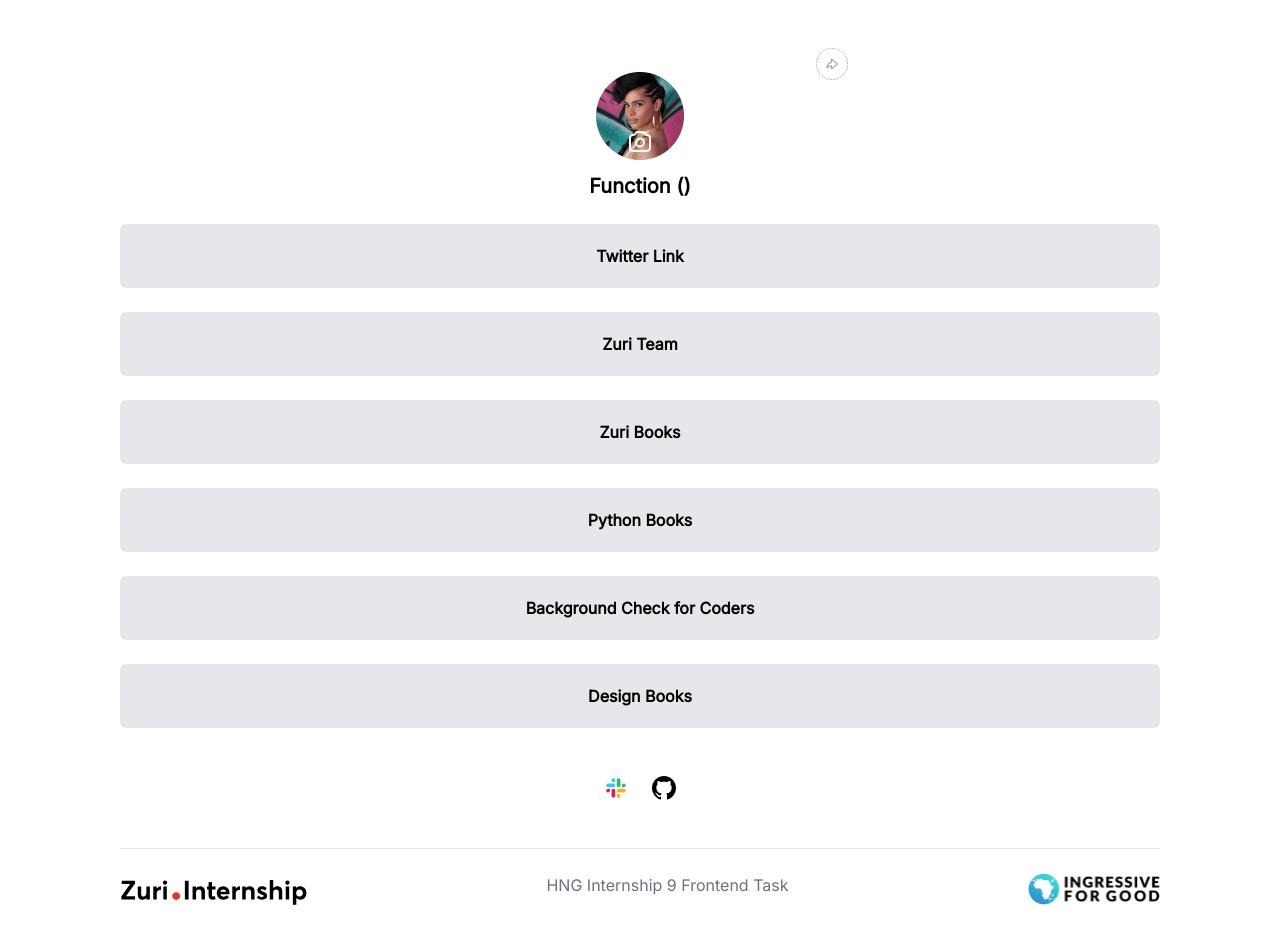
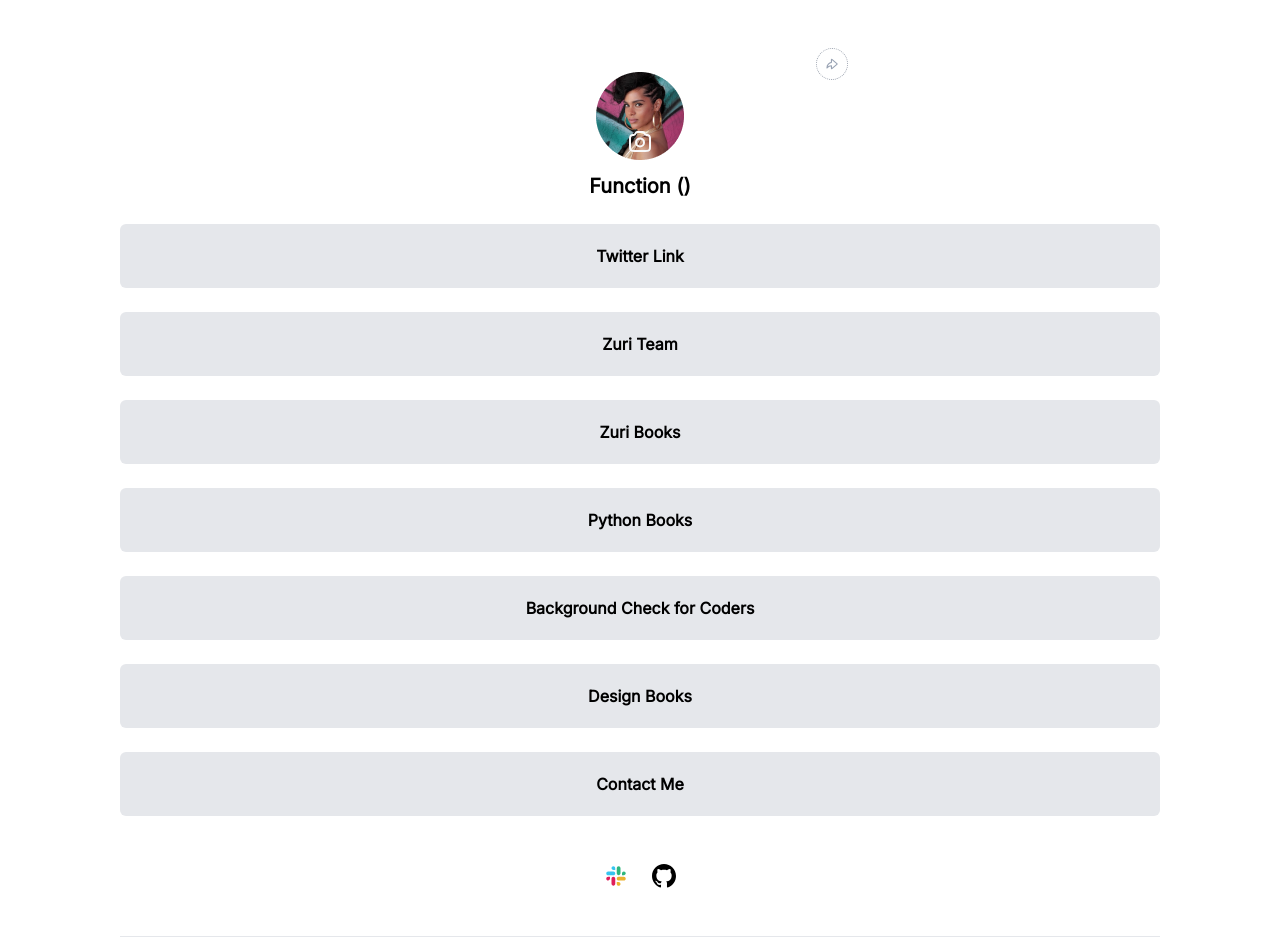
Before and after one commit to The-Legend-Developer/HNG_TASK_1, a React (Vite) app: page / in a window 1280 px wide. Shown: the top 952 px of the page. Before the commit the page ends 929 px from the top, so only its background shows below. Built offline with nearby package versions, Linux system fonts and the light colour scheme.

Commit message:
Feat - added the contact button

```diff
--- a/src/components/main.jsx
+++ b/src/components/main.jsx
@@ -34,6 +34,11 @@ function Main() {
       title: "Design Books",
       href: "https://books.zuri.team/design-rules",
       id: "book__design",
+    },
+    {
+      title: "Contact Me",
+      href: "/contact",
+      id: "contact",
     },
   ]);
 
```
